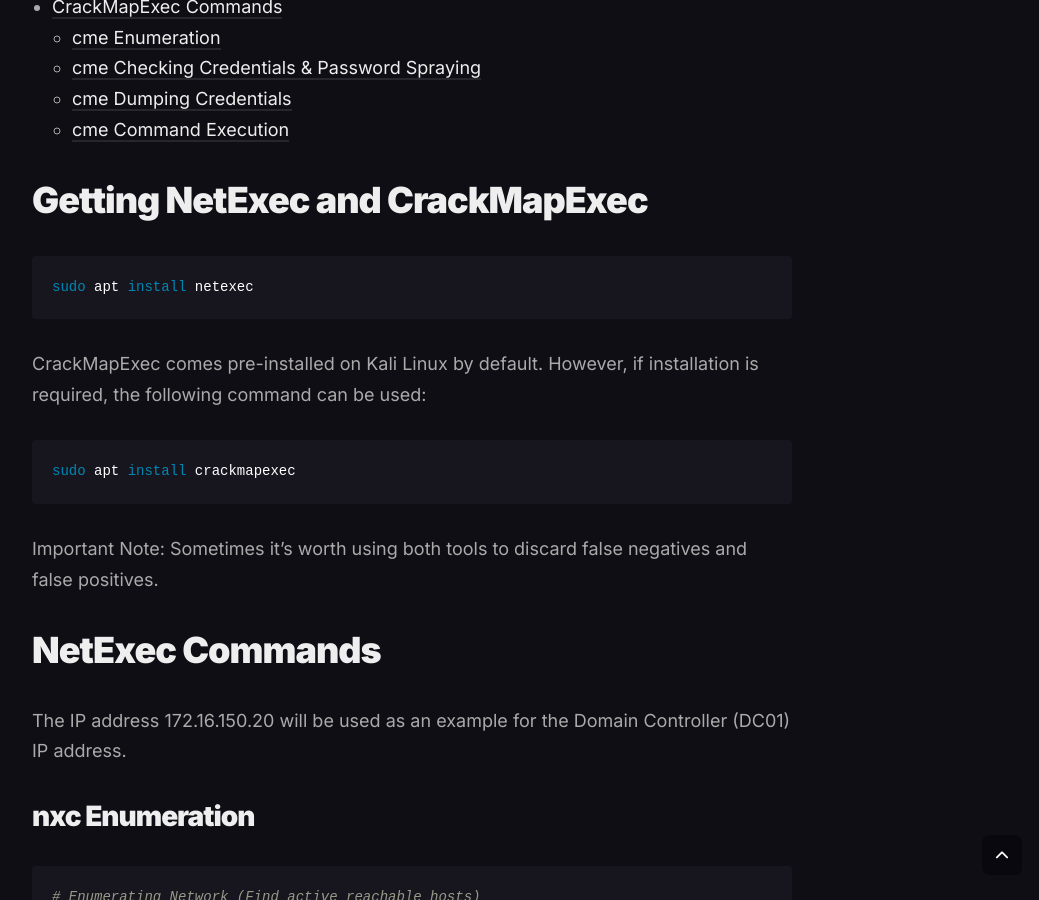
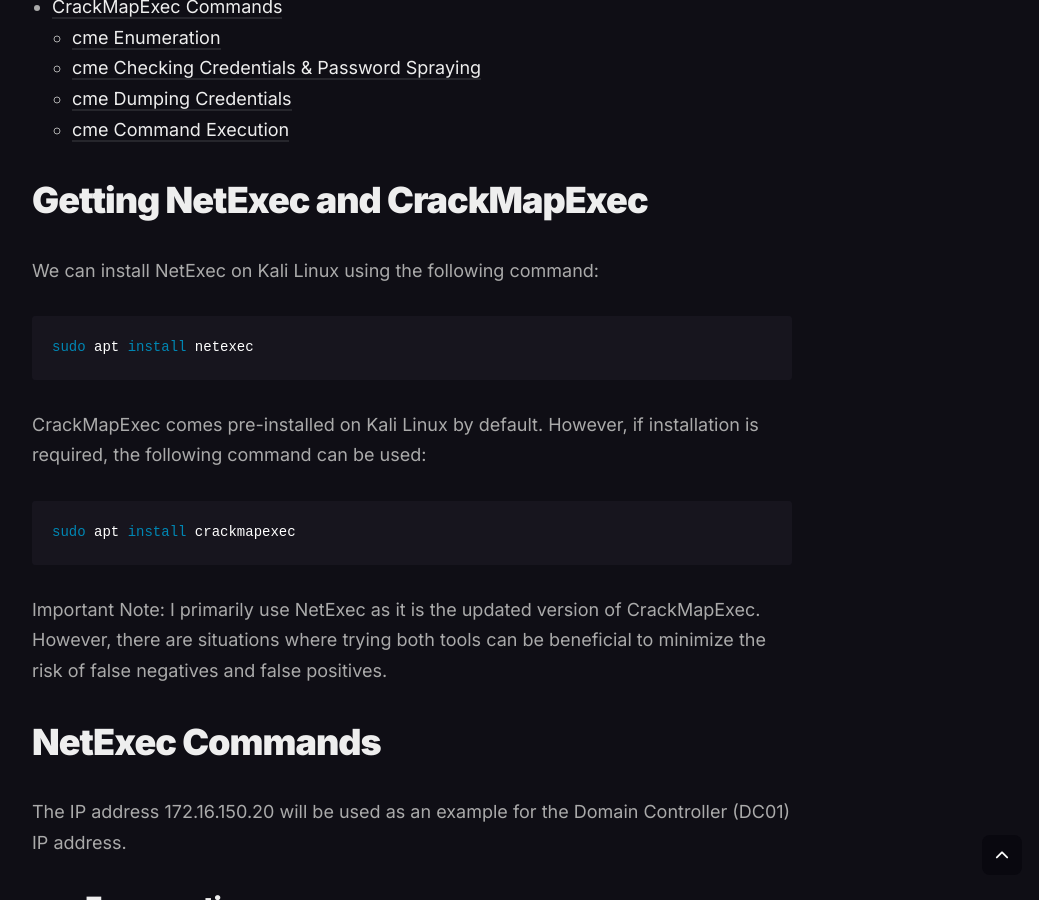
Before and after one commit to Vorkharium/vorkharium.github.io, a Jekyll site: the page built from _posts/2024-10-31-NetExec-and-CrackMapExec-Cheatsheet.md, in a window 1280 px wide and 900 px high, scrolled down 1213 px. Shown: the whole window, without its empty margins (228-1267 px from the left). Built offline with Jekyll 4.4.1, drawn with Linux system fonts in a browser that asks for light colours.

Commit message:
Update 2024-10-31-NetExec-and-CrackMapExec-Cheatsheet.md

````diff
--- a/_posts/2024-10-31-NetExec-and-CrackMapExec-Cheatsheet.md
+++ b/_posts/2024-10-31-NetExec-and-CrackMapExec-Cheatsheet.md
@@ -23,6 +23,7 @@
   - [cme Command Execution](#cme-command-execution)
 
 # Getting NetExec and CrackMapExec
+We can install NetExec on Kali Linux using the following command:
 ```shell
 sudo apt install netexec
 ```
@@ -31,7 +32,7 @@
 sudo apt install crackmapexec
 ```
 
-Important Note: Sometimes it's worth using both tools to discard false negatives and false positives.
+Important Note: I primarily use NetExec as it is the updated version of CrackMapExec. However, there are situations where trying both tools can be beneficial to minimize the risk of false negatives and false positives.
 
 # NetExec Commands
 The IP address 172.16.150.20 will be used as an example for the Domain Controller (DC01) IP address.
````
